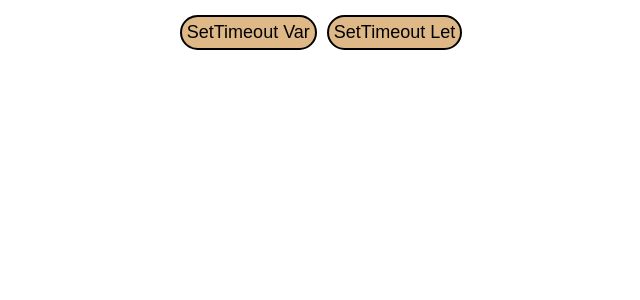
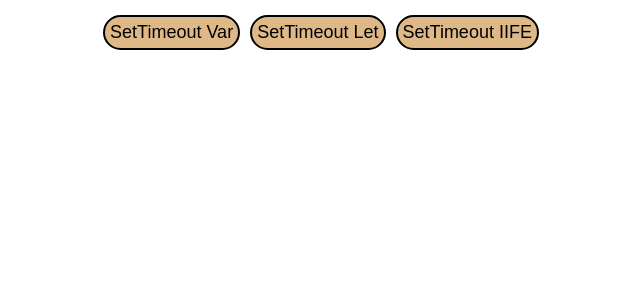
Before and after one commit to AnirupPat/reactjs-let-vs-var, a React (Create React App) app: page / in a window 1280 px wide. Shown: the top 300 px of the page, without its empty margins (319-959 px from the left). Built offline with nearby package versions, Linux system fonts and the light colour scheme.

Commit message:
setTimeout var IIFE

```diff
--- a/src/components/Main.js
+++ b/src/components/Main.js
@@ -6,6 +6,7 @@ const Main = () => {
     <div className={classes.main}>
       <Button title="SetTimeout Var" />
       <Button title="SetTimeout Let" />
+      <Button title="SetTimeout IIFE" />
     </div>
   );
 };
--- a/src/components/UI/Button/Button.js
+++ b/src/components/UI/Button/Button.js
@@ -1,6 +1,7 @@
 import classes from "./Button.module.css";
 import setTimeoutVar from '../../../methods/setTimeoutVar';
 import setTimeoutLet from '../../../methods/setTimeoutLet';
+import setTimeoutIIFE from '../../../methods/setTimeoutIIFE';
 
 const Button = (props) => {
     const clickHandler = (event) => {
@@ -8,6 +9,8 @@ const Button = (props) => {
             setTimeoutVar();
         } else if(event.target.innerHTML === 'SetTimeout Let') {
             setTimeoutLet();
+        } else if(event.target.innerHTML === 'SetTimeout IIFE') {
+            setTimeoutIIFE();
         }
     }
   return <button onClick={clickHandler} className={classes.button}>{props.title}</button>;
--- /dev/null
+++ b/src/methods/setTimeoutIIFE.js
@@ -0,0 +1,10 @@
+const setTimeoutIIFE = () => {
+    for(var i = 0; i < 4; i++) {
+        (function () {
+            var j = i;
+            setTimeout(() => console.log(j), 1000*j);
+        }());
+    }
+}
+
+export default setTimeoutIIFE;
```
